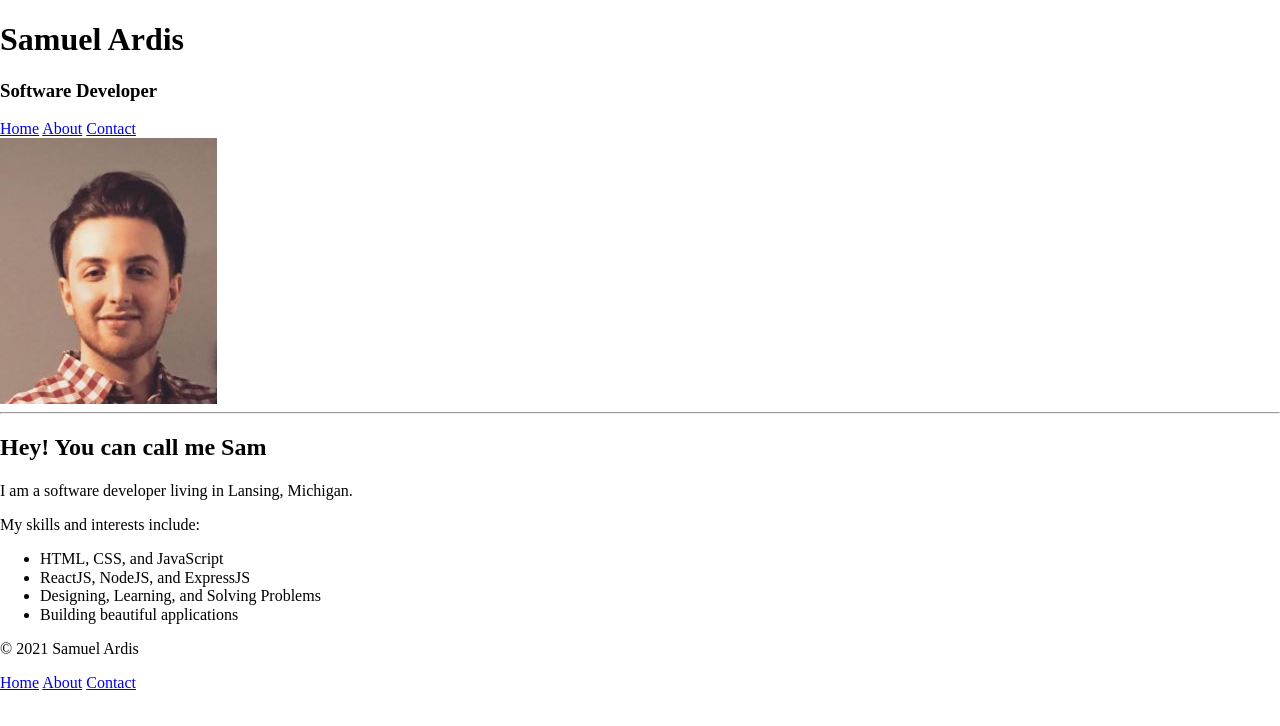
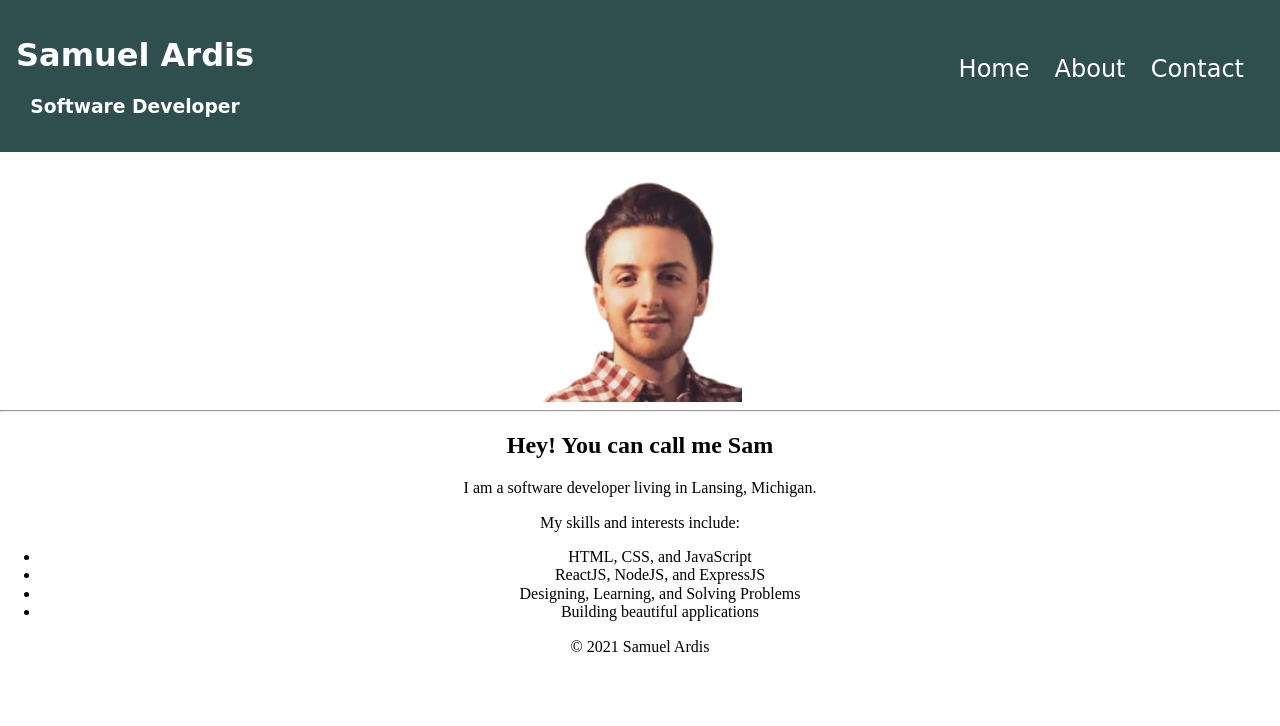
Before and after one commit to ardissam0/portfolio-001, a plain HTML site: page index.html in a window 1280 px wide. Drawn offline with nearby package versions, Linux system fonts and the light colour scheme.

Commit message:
Added some styling and more

```diff
--- a/index.html
+++ b/index.html
@@ -5,23 +5,23 @@
     <meta name="viewport" content="width=device-width, initial-scale=1.0">
     <title>Document</title>
     <link rel="stylesheet" type="text/css" href="http://cdnjs.cloudflare.com/ajax/libs/normalize/3.0.1/normalize.min.css">
-    <link href="style.css" rel="stylesheet" type="text/css" />
+    <link href="styles.css" rel="stylesheet" type="text/css" />
 </head>
 <body>
-    <header>
-        <div class="wrapper">
+    <header class="header-navigation">
+        <div>
             <h1>Samuel Ardis</h1>
             <h3>Software Developer</h3>
-            <nav>
-                <a href="index.html">Home</a>
-                <a href="about.html">About</a>
-                <a href="contact.html">Contact</a>
-            </nav>
         </div>
+        <nav>
+            <a href="index.html">Home</a>
+            <a href="about.html">About</a>
+            <a href="contact.html">Contact</a>
+        </nav>
     </header>
 
     <div class="profile-image">
-        <img src="./images/Profile-Picture-Portfolio.JPG" alt="Profile image of myself, Sam Ardis" />
+        <img src="./images/Profile-Picture-Portfolio-BGR.png" alt="Profile image of myself, Sam Ardis" />
     </div>
 
     <hr>
--- a/styles.css
+++ b/styles.css
@@ -0,0 +1,24 @@
+body {
+    align-items: center;
+    text-align: center;
+}
+.header-navigation {
+    background-color: darkslategray;
+    color: white;
+    padding: 1em;
+    display: flex;
+    justify-content: space-between;
+    font-family: cursive;
+}
+nav a {
+    font-size: 1.5em;
+    margin-right: 20px;
+    color: white;
+    text-decoration: none;
+}
+nav {
+    margin-top: 40px;
+}
+img{
+    height: 250px;
+}
```
Also changed, not shown: about.html (+7 -5 lines), contact.html (+8 -5 lines), images/Profile-Picture-Portfolio-BGR.png (added), images/Profile-Picture-Portfolio.JPG (deleted).
